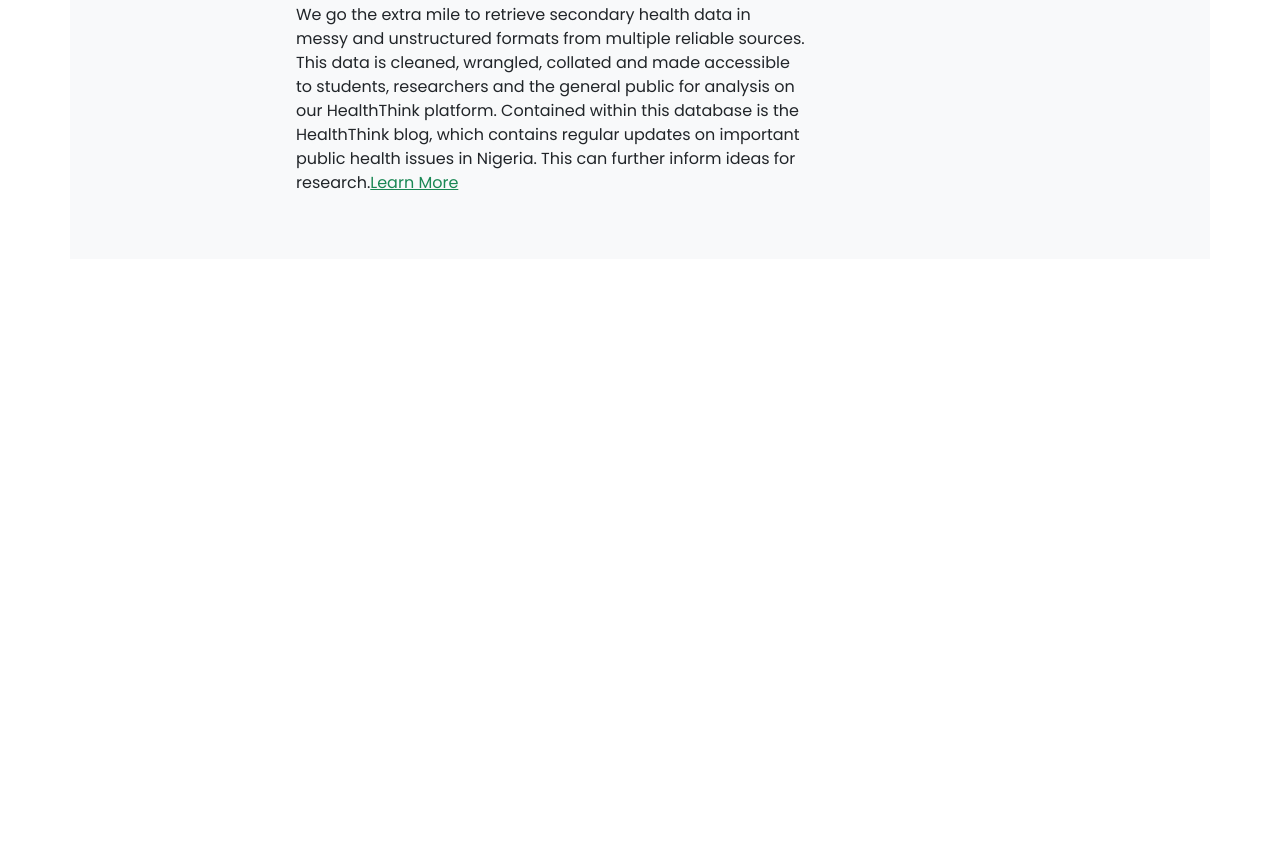
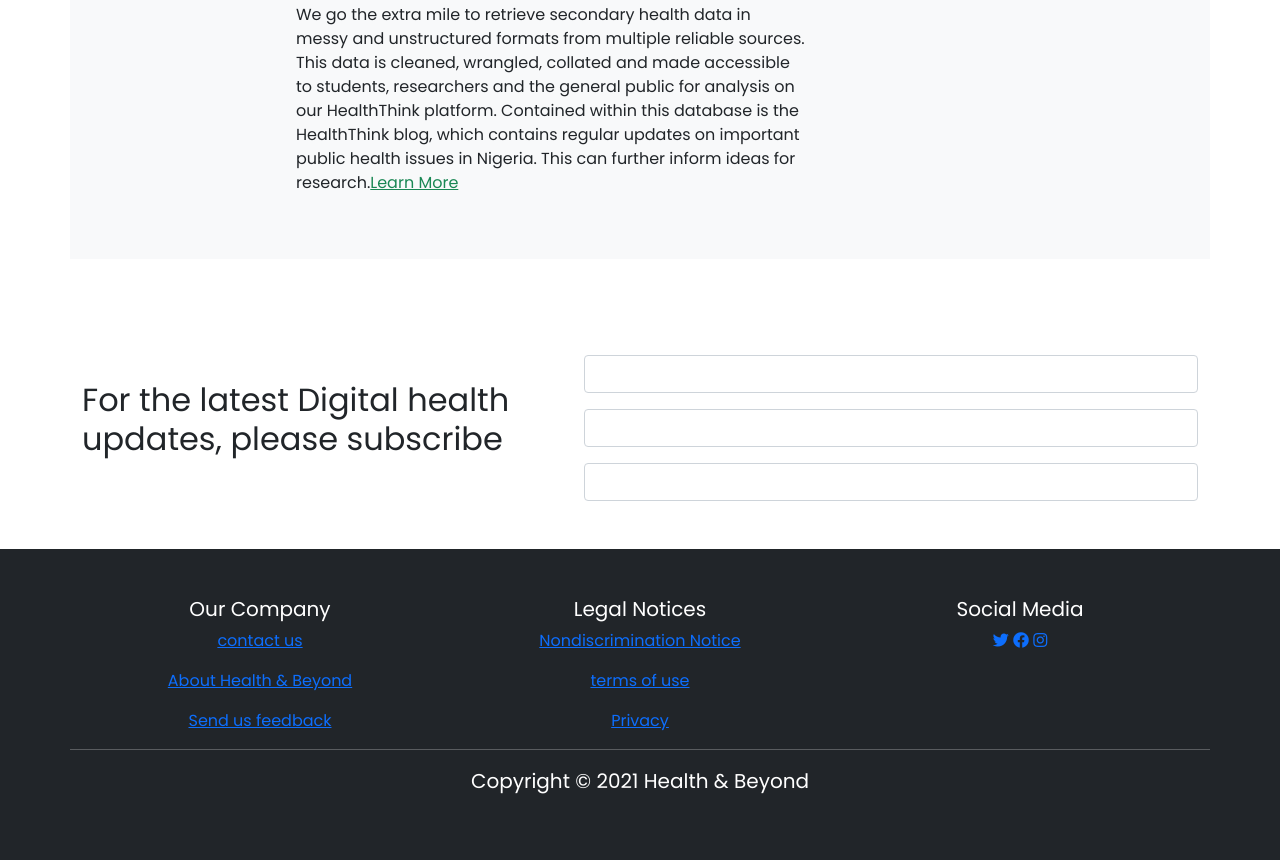
Before and after one commit to iamaritra01/webocode, a plain HTML site: page index.html in a window 1280 px wide. Shown: the part 4654-5514 px from the top of the page. Before the commit the page ends 4961 px from the top, so only its background shows below. Drawn offline with nearby package versions, Linux system fonts and the light colour scheme.

Commit message:
structure complete

```diff
--- a/index.css
+++ b/index.css
@@ -6,3 +6,9 @@ body:before{
     content: '';
     height:70px;
 }
+.input-group{
+    display: block;
+}
+.footer-a{
+    display: block;
+}
--- a/index.html
+++ b/index.html
@@ -199,10 +199,10 @@
           <div class="col-md-6">
             <h3>Electronic Medical Record (EMR) Systems</h3>
             <p>
-                Our Smartacare system is state of the art, innovative and the first step to
-                transforming the healthcare system of the nation. Smartacare is
-               deployed at the University of Uyo Nephrology and Dialysis Unit.
-               It is accessible <a href="#">Here</a>
+              Our Smartacare system is state of the art, innovative and the
+              first step to transforming the healthcare system of the nation.
+              Smartacare is deployed at the University of Uyo Nephrology and
+              Dialysis Unit. It is accessible <a href="#">Here</a>
             </p>
           </div>
           <!-- <div class="col-md-4">
@@ -228,15 +228,13 @@
             <i class="fas fa-laptop-medical h1"></i>
           </div>
           <div class="col-md-6">
-            <h3>
-                Mobile Data Collection (Web, Android & SMS)
-            </h3>
+            <h3>Mobile Data Collection (Web, Android & SMS)</h3>
             <p>
               We create flexible and sophisticated mobile data collection
-                platforms to save organizations time and money.
-                By digitally recording information at the source of its origin,
-                you don’t have to waste time typing data into a spreadsheet
-                 or worry about not being able to read illegible values from data capture tools.
+              platforms to save organizations time and money. By digitally
+              recording information at the source of its origin, you don’t have
+              to waste time typing data into a spreadsheet or worry about not
+              being able to read illegible values from data capture tools.
               <a href="#" class="text-success">Learn More</a>
             </p>
           </div>
@@ -254,7 +252,11 @@
               researchers and the general public for analysis on our HealthThink
               platform. Contained within this database is the HealthThink blog,
               which contains regular updates on important public health issues
-              in Nigeria. This can further inform ideas for research.<a href="#" class="text-success">Learn More</a>
+              in Nigeria. This can further inform ideas for research.<a
+                href="#"
+                class="text-success"
+                >Learn More</a
+              >
             </p>
           </div>
         </div>
@@ -269,9 +271,9 @@
           <div class="col-md-6">
             <h3>Health Informatics Research & Trainings</h3>
             <p>
-                We believe in the improvement and transfer of knowledge.
-                We are committed to research and training, aimed at providing
-                 the best quality service and information.
+              We believe in the improvement and transfer of knowledge. We are
+              committed to research and training, aimed at providing the best
+              quality service and information.
             </p>
           </div>
         </div>
@@ -281,15 +283,16 @@
             <i class="fas fa-laptop-medical h1"></i>
           </div>
           <div class="col-md-6">
-            <h3>Capacity Building (Training, One-on-One mentoring
-                and On the job support) in DHIS2, Data Analytics</h3>
+            <h3>
+              Capacity Building (Training, One-on-One mentoring and On the job
+              support) in DHIS2, Data Analytics
+            </h3>
             <p>
               We are recognized globally as eHealth experts able to impact a
-                generation of enthusiasts who can foster massive improvements
-                 in our healthcare sector. We are actively contributing to the
-                strength of individuals and organizations who use DHIS2
-                for their projects by increasing their skill and capacity to
-                use the system.
+              generation of enthusiasts who can foster massive improvements in
+              our healthcare sector. We are actively contributing to the
+              strength of individuals and organizations who use DHIS2 for their
+              projects by increasing their skill and capacity to use the system.
             </p>
           </div>
         </div>
@@ -301,14 +304,18 @@
             <i class="fas fa-laptop-medical h1"></i>
           </div>
           <div class="col-md-6">
-            <h3>Bespoke Product Design, Development,
-                Implementation, Testing and Evaluation</h3>
+            <h3>
+              Bespoke Product Design, Development, Implementation, Testing and
+              Evaluation
+            </h3>
             <p>
-                We offer product design, development, implementation,
-testing and evaluation- all made to order. We can design
-any product to detail and user specifications.
-We ensure that the latest technology and methods are
-utilized in the development and implementation<a href="#">Here</a>
+              We offer product design, development, implementation, testing and
+              evaluation- all made to order. We can design any product to detail
+              and user specifications. We ensure that the latest technology and
+              methods are utilized in the development and implementation<a
+                href="#"
+                >Here</a
+              >
             </p>
           </div>
           <!-- <div class="col-md-4">
@@ -325,11 +332,9 @@ utilized in the development and implementation<a href="#">Here</a>
               We use our vast knowledge of healthcare, information systems,
               databases and information technology security to gather, store,
               interpret and manage data generated during interventions conducted
-                 by the government.
-
-                We provide dedicated support resources for applications within the
-                health system as dictated by applicable needs, implementation and
-                adaptation policies
+              by the government. We provide dedicated support resources for
+              applications within the health system as dictated by applicable
+              needs, implementation and adaptation policies
             </p>
           </div>
         </div>
@@ -338,13 +343,11 @@ utilized in the development and implementation<a href="#">Here</a>
             <i class="fas fa-laptop-medical h1"></i>
           </div>
           <div class="col-md-6">
-            <h3>
-                Health & Beyond Strategy and Digital Health Advisory
-            </h3>
+            <h3>Health & Beyond Strategy and Digital Health Advisory</h3>
             <p>
               For those who wish to keep up the pace in the rapidly evolving
-digital health ecosystem, we provide strategic research and digital
- health advisory services.
+              digital health ecosystem, we provide strategic research and
+              digital health advisory services.
             </p>
           </div>
         </div>
@@ -361,11 +364,64 @@ digital health ecosystem, we provide strategic research and digital
               researchers and the general public for analysis on our HealthThink
               platform. Contained within this database is the HealthThink blog,
               which contains regular updates on important public health issues
-              in Nigeria. This can further inform ideas for research.<a href="#" class="text-success">Learn More</a>
+              in Nigeria. This can further inform ideas for research.<a
+                href="#"
+                class="text-success"
+                >Learn More</a
+              >
             </p>
           </div>
         </div>
       </div>
     </section>
+
+<!---FORM---->
+    <section class="p-5">
+        <div class="container">
+           <div class="d-md-flex justify-content-between align-items-center">
+               <h2 class="mb-3 md-md-0">For the latest Digital health updates, please subscribe</h2>
+               <form class="row g-3">
+                <div class="input-group">
+                    <input type="text" class="form-control" aria-label="Sizing example input" aria-describedby="inputGroup-sizing-sm">
+                   </div>
+                  <div class="input-group ">
+                    <input type="text" class="form-control" aria-label="Sizing example input" aria-describedby="inputGroup-sizing-sm">
+                  </div>
+                  <div class="input-group">
+                    <input type="text" class="form-control" aria-label="Sizing example input" aria-describedby="inputGroup-sizing-sm">
+                  </div>
+               </form>
+
+           </div>
+        </div>
+    </section>
+
+    <!----FOOTER---->
+    <footer class="bg-dark p-5 text-white text-center position-relative">
+
+      <div class="container">
+        <div class="row">
+          <div class="col-md-4 footer_box">
+            <h5>Our Company</h5>
+             <p><a href="#">contact us</a></p>
+             <p><a href="#">About Health & Beyond</a></p>
+             <p><a href="#">Send us feedback</a></p>
+          </div>
+          <div class="col-md-4 footer_box">
+            <h5>Legal Notices</h5>
+             <p><a href="#">Nondiscrimination Notice</a></p>
+             <p><a href="#">terms of use</a></p>
+             <p><a href="#">Privacy</a></p>
+          </div>
+          <div class="col-md-4 footer_box">
+            <h5>Social Media</h5>
+            <a href="#"><i class="fab fa-twitter"></i></a>
+            <a href="#"><i class="fab fa-facebook"></i></a>
+            <a href="#"><i class="fab fa-instagram"></i></a>
+        </div>
+          <hr>
+          <p class="lead">Copyright &copy; 2021 Health & Beyond </p>
+        </div>
+    </footer>
   </body>
 </html>
```
Lines whose indentation alone changed are shown as unchanged.
